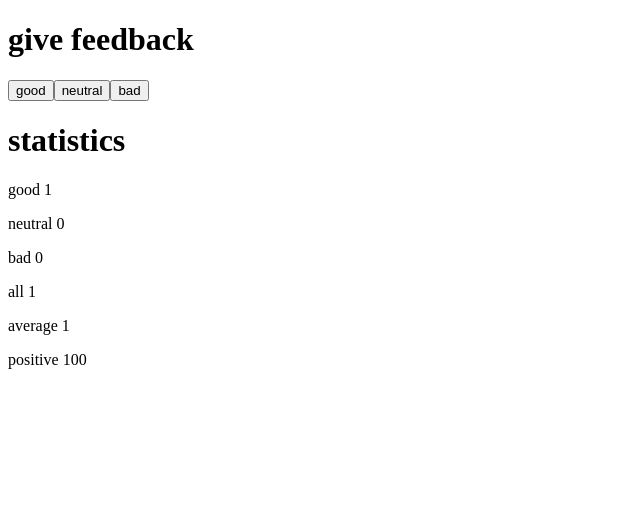
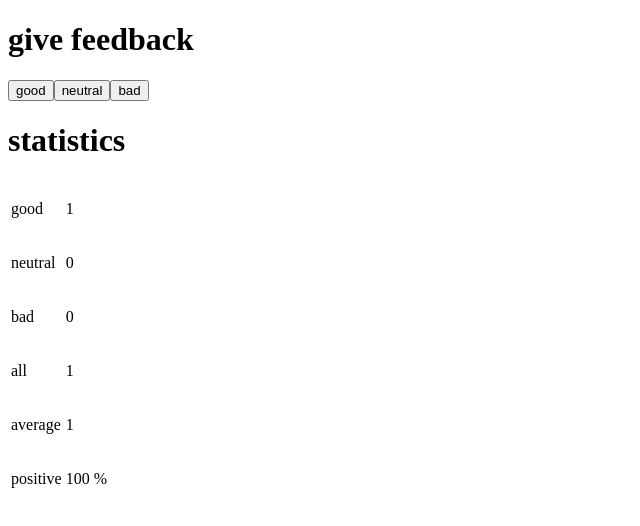
Before and after one commit to WingRa7/fullstackopencourse, a React (Vite) app in the folder part1/unicafe/: page / in a window 1280 px wide. Both pictures are taken after a click on the button "good". Shown: the top 526 px of the page, without its empty margins (0-640 px from the left). Built offline with nearby package versions, Linux system fonts and the light colour scheme.

Commit message:
Exercise 1.11 complete

```diff
--- a/part1/unicafe/src/App.jsx
+++ b/part1/unicafe/src/App.jsx
@@ -15,12 +15,34 @@ const Statistics = ({ good, neutral, bad } ) => {
   }
   return (
     <>
-    <StatisticsLine text="good" value={good}/>
-    <StatisticsLine text="neutral" value={neutral}/>
-    <StatisticsLine text="bad" value={bad}/>
-    <StatisticsLine text="all" value={Total}/>
-    <StatisticsLine text="average" value={Average}/>
-    <StatisticsLine text="positive" value= {Positive}/>
+    <table>
+      <tr>
+      <td><StatisticsLine text="good"/></td>
+      <td><StatisticsLine value={good}/></td>
+      </tr>
+      <tr>
+      <td><StatisticsLine text="neutral"/></td>
+      <td><StatisticsLine value={neutral}/></td>
+      </tr>
+     <tr>
+      <td><StatisticsLine text="bad"/> </td>
+      <td><StatisticsLine value={bad}/> </td>
+     </tr>
+     <tr>
+     <td><StatisticsLine text="all"/></td>
+     <td><StatisticsLine value={Total}/></td>
+     </tr>
+     <tr>
+     <td><StatisticsLine text="average"/></td>
+     <td><StatisticsLine value={Average}/></td>
+     </tr>
+     <tr>
+     <td><StatisticsLine text="positive"/></td>
+     <td><StatisticsLine value={Positive} percent="%"/></td>
+     </tr>
+    </table>
+
+
     </>
   )
 }
@@ -28,7 +50,7 @@ const Statistics = ({ good, neutral, bad } ) => {
 const StatisticsLine = (props) => {
   return (
     <>
-    <p>{props.text} {props.value}</p>
+    <p>{props.text} {props.value} {props.percent}</p>
     </>
   )
 }
```
